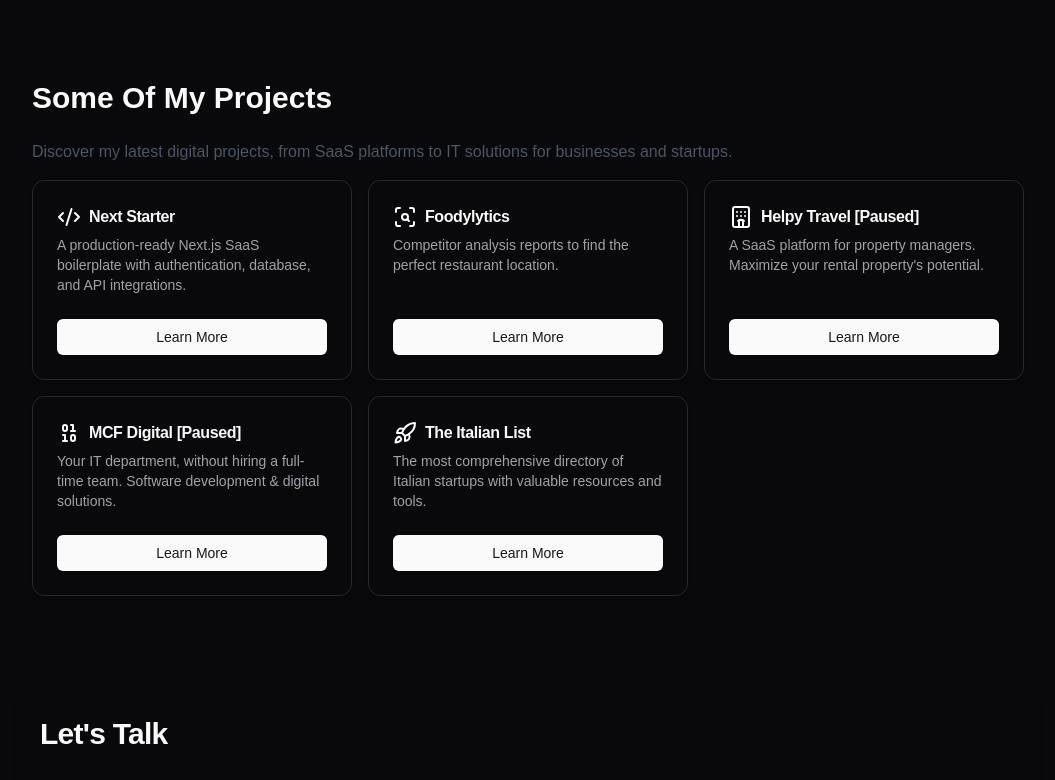
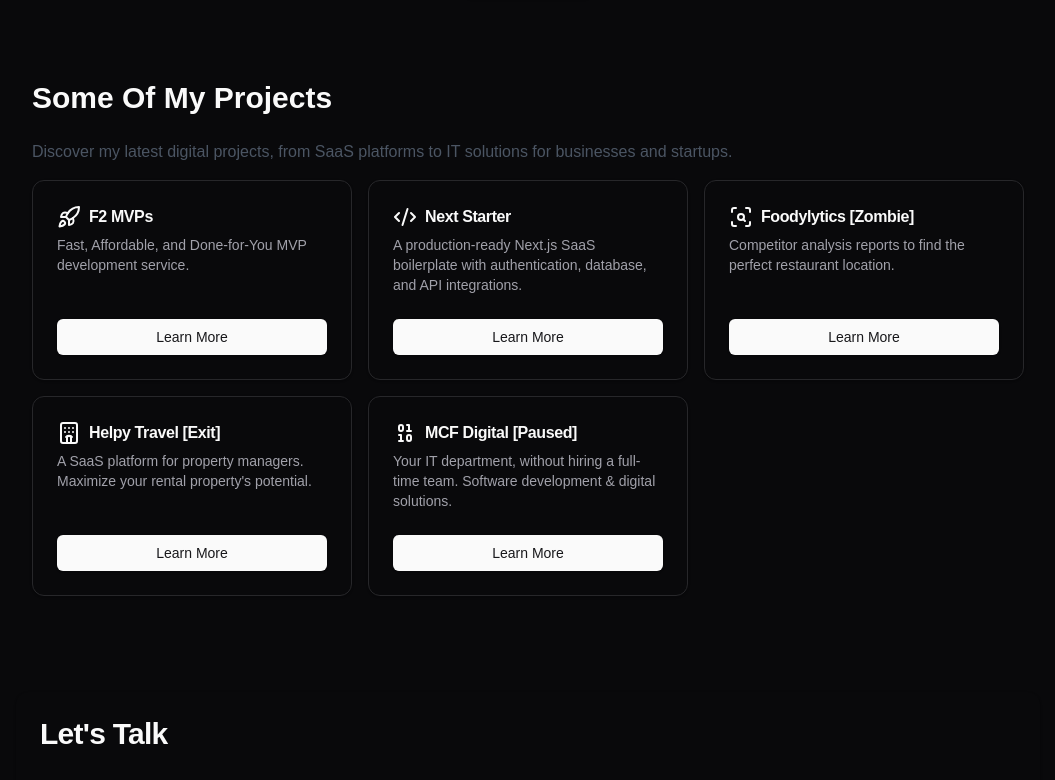
Before and after one commit to Francesco-Fera/fera-personal-website, a Next.js app: page / in a window 1280 px wide. Shown: the part 470-1250 px from the top of the page, without its empty margins (112-1167 px from the left). Built offline with nearby package versions, Linux system fonts and the light colour scheme.

Commit message:
projects update

```diff
--- a/app/components/Projects.tsx
+++ b/app/components/Projects.tsx
@@ -11,6 +11,12 @@ import Link from "next/link";
 
 const projects = [
   {
+    title: "F2 MVPs",
+    description: "Fast, Affordable, and Done-for-You MVP development service.",
+    website: "https://github.com/Francesco-Fera/the-italian-dir",
+    icon: <Rocket />,
+  },
+  {
     title: "Next Starter",
     description:
       "A production-ready Next.js SaaS boilerplate with authentication, database, and API integrations.",
@@ -18,14 +24,14 @@ const projects = [
     icon: <CodeXml />,
   },
   {
-    title: "Foodylytics",
+    title: "Foodylytics [Zombie]",
     description:
       "Competitor analysis reports to find the perfect restaurant location.",
     website: "https://www.foodylytics.com/",
     icon: <ScanSearch />,
   },
   {
-    title: "Helpy Travel [Paused]",
+    title: "Helpy Travel [Exit]",
     description:
       "A SaaS platform for property managers. Maximize your rental property's potential.",
     website: "https://helpytravel.com",
@@ -37,13 +43,6 @@ const projects = [
       "Your IT department, without hiring a full-time team. Software development & digital solutions.",
     website: "https://mcf-digital.com",
     icon: <Binary />,
-  },
-  {
-    title: "The Italian List",
-    description:
-      "The most comprehensive directory of Italian startups with valuable resources and tools.",
-    website: "https://github.com/Francesco-Fera/the-italian-dir",
-    icon: <Rocket />,
   },
 ];
 
```
